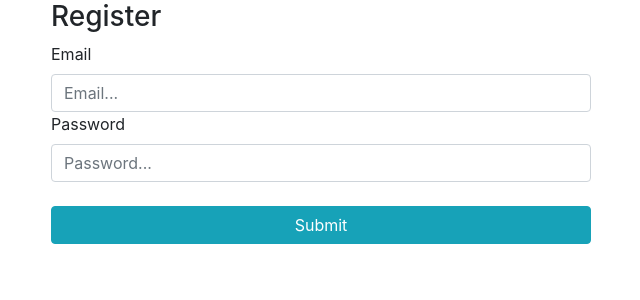
After one commit to camleblanc3/final, a Flask app: page /register in a window 1280 px wide. The commit adds this page. Shown: the top 300 px of the page, without its empty margins (319-959 px from the left). Run offline with Flask 2, Linux system fonts and the light colour scheme; some libraries are stand-ins or nearby versions.

Commit message:
auth done

```diff
--- a/app/__init__.py
+++ b/app/__init__.py
@@ -1,12 +1,12 @@
 from flask import Flask
-import pyrebase
+
 from config import Config
 
-from .auth.auth import auth
+
 
 app = Flask(__name__)
 app.config.from_object(Config)
 
-app.register_blueprint(auth)
+
 
 from . import routes
--- a/app/auth/templates/register.html
+++ /dev/null
@@ -1 +0,0 @@
-{% extends 'auth_layout.html' %}
--- a/app/auth/templates/signin.html
+++ /dev/null
@@ -1 +0,0 @@
-{% extends 'auth_layout.html' %}
--- /dev/null
+++ b/app/authforms.py
@@ -0,0 +1,13 @@
+from flask_wtf import FlaskForm
+from wtforms import StringField, SubmitField, PasswordField
+from wtforms.validators import DataRequired, EqualTo, Email
+
+class RegisterForm(FlaskForm):
+    email = StringField('Email', validators=[DataRequired(), Email()])
+    password = PasswordField('Password', validators=[DataRequired()])
+    submit = SubmitField()
+
+class SignInForm(FlaskForm):
+    email = StringField('Email', validators=[DataRequired(), Email()])
+    password = PasswordField('Password', validators=[DataRequired()])
+    submit = SubmitField()
--- a/app/routes.py
+++ b/app/routes.py
@@ -1,9 +1,69 @@
 from app import app
 
-from flask import render_template
+from flask import Blueprint, session, redirect, render_template, request, url_for, flash
 
 @app.route('/')
 def home():
     westas = ['lebron james', 'stephen curry', 'andrew wiggins', 'ja morant', 'nikola jokic', 'devin booker', 'rudy gobert', 'chris paul', 'draymond green', 'donovan mitchell', 'luka doncic', ' dejounte murray', 'karl-anthony towns']
     eastas = ['kevin durant', 'trae young', 'jayson tatum', 'joel embiid', 'demar derozan', 'giannis antetokounmpo', 'lamelo ball', 'darius garland', 'james harden', 'zach lavine', 'fred vanvleet', 'jimmy butler', 'khris middleton', 'jarrett allen']
     return render_template('index.html', westas = westas, eastas = eastas)
+
+
+import pyrebase
+from .authforms import SignInForm, RegisterForm
+
+config = {
+    'apiKey': "AIzaSyCkp48LWfqzYZqJYai7Um0iCj9ziO4SkrU",
+    'authDomain': "final-5da16.firebaseapp.com",
+    'projectId': "final-5da16",
+    'storageBucket': "final-5da16.appspot.com",
+    'messagingSenderId': "925408783056",
+    'appId': "1:925408783056:web:616c02aab4114cf56f4cd5",
+    'measurementId': "G-SL6VMP3Y70",
+    'databaseURL': ''
+}
+
+firebase = pyrebase.initialize_app(config)
+auth = firebase.auth()
+
+
+@app.route('/register', methods=['GET','POST'])
+def register():
+    rform = RegisterForm()
+    if request.method == 'POST':
+        email = rform.email.data
+        password = rform.password.data
+        try:
+            user = auth.create_user_with_email_and_password(email,password)
+            user = auth.sign_in_with_email_and_password(email,password)
+            session['user'] = email
+            flash(f'Successfully registered! Welcome, {rform.email.data}!', category='success')
+        except:
+            flash(f'That username or email is taken. Please try a different one.', category='danger')
+            return redirect(url_for('register'))
+        return redirect(url_for('home'))
+    return render_template('register.html', rform = rform)
+
+
+@app.route('/signin', methods=['GET','POST'])
+def signin():
+    siform = SignInForm()
+
+    if request.method == 'POST':
+        email = request.form.get('email')
+        password = request.form.get('password')
+        try:
+            user = auth.sign_in_with_email_and_password(email,password)
+            session['user'] = email
+
+            flash(f'Welcome back, {siform.email.data}!')
+        except:
+            flash(f'Login failed, incorrect username or password.', category='danger')
+        return redirect(url_for('home'))
+
+    return render_template('signin.html', siform = siform)
+
+@app.route('/logout')
+def logout():
+    session.pop('user')
+    return redirect('/')
--- /dev/null
+++ b/app/templates/register.html
@@ -0,0 +1,24 @@
+{% extends 'auth_layout.html' %}
+
+{% block content %}
+<h3>Register</h3>
+<form method="POST">
+    {{ rform.hidden_tag() }}
+    <div class="form-group">
+        <fieldset id="email_field">
+            {{ rform.email.label }}
+            {{ rform.email(class='form-control', placeholder='Email...') }}
+        </fieldset>
+        <fieldset id="password_field">
+            {{ rform.password.label }}
+            {{ rform.password(class='form-control', placeholder='Password...') }}
+        </fieldset>
+        <br>
+        {{ rform.submit(class='btn btn-block btn-info')}}
+
+    </div>
+
+</form>
+
+</form>
+{% endblock content %}
--- a/requirements.txt
+++ b/requirements.txt
@@ -5,12 +5,16 @@ click==8.1.2
 colorama==0.4.4
 cryptography==36.0.2
 Deprecated==1.2.13
+dnspython==2.2.1
+email-validator==1.1.3
 Flask==2.1.1
+Flask-WTF==1.0.1
 gcloud==0.18.3
 googleapis-common-protos==1.56.0
 httplib2==0.20.4
 idna==3.3
 importlib-metadata==4.11.3
+is-disposable-email==1.0.0
 itsdangerous==2.1.2
 Jinja2==3.1.1
 jwcrypto==1.0
@@ -32,4 +36,6 @@ six==1.16.0
 urllib3==1.26.9
 Werkzeug==2.1.1
 wrapt==1.14.0
+WTForms==3.0.1
+wtforms-validators==1.0.0
 zipp==3.8.0
```
Also changed, not shown: app/auth/auth.py (deleted, +0 -38 lines), app/templates/components/layout.html (+22 -1 lines), app/templates/signin.html (added, +23 -0 lines), app/templates/auth_layout.html (renamed from app/auth/templates/auth_layout.html).
